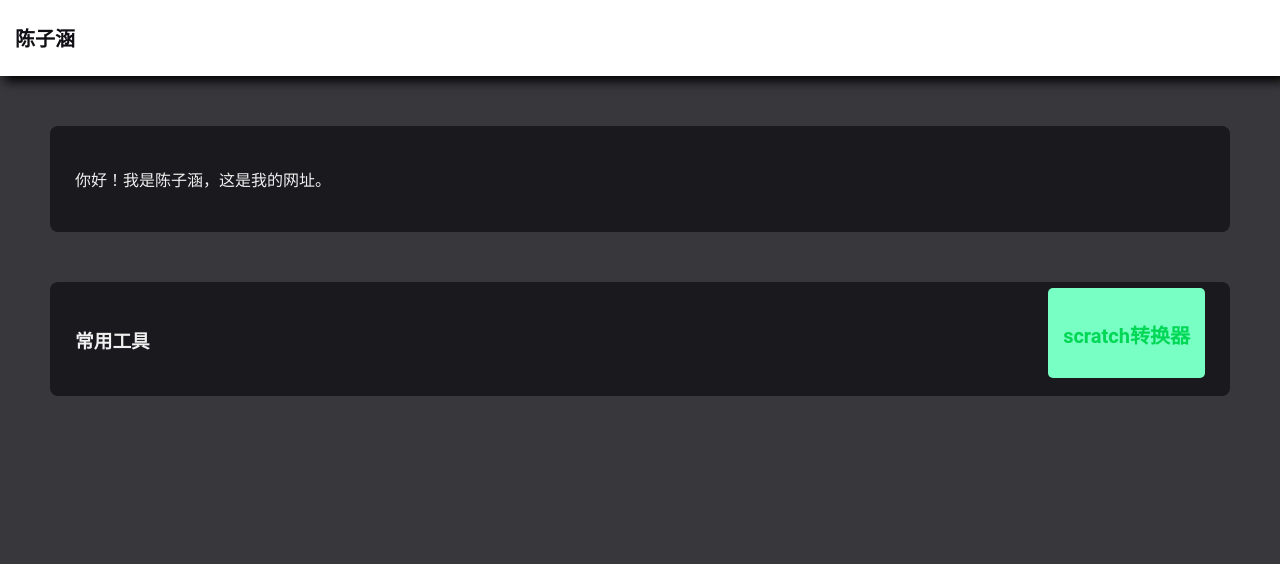
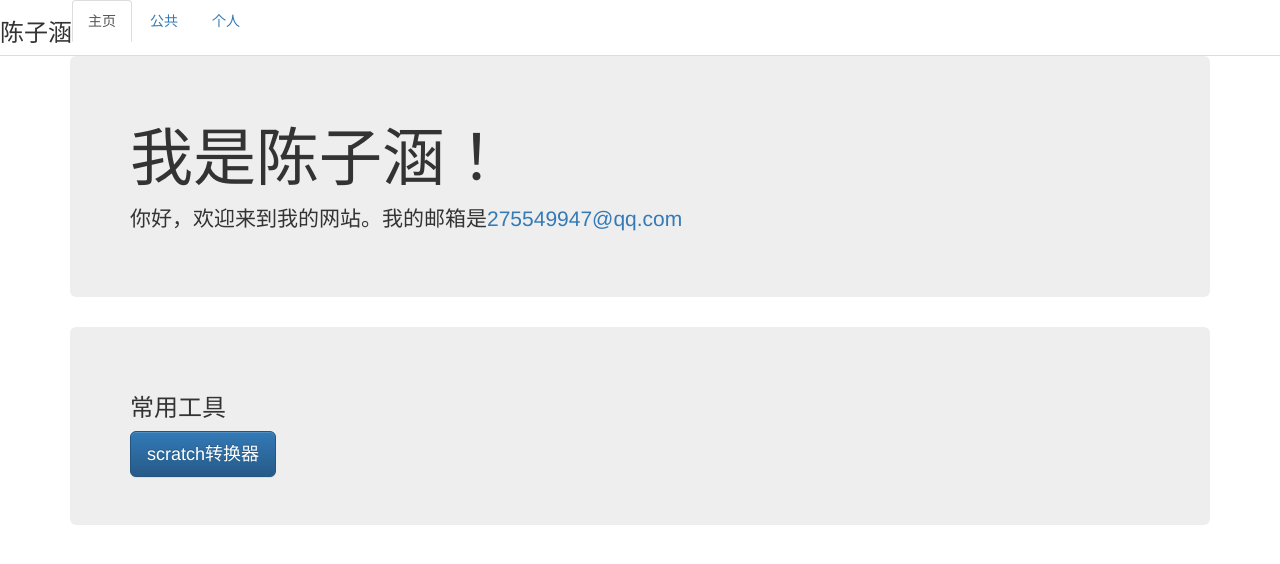
Before and after one commit to chenzihan-suzhou/chenzihan-suzhou.github.io, a plain HTML site: page home.html in a window 1280 px wide. Drawn offline with nearby package versions, Linux system fonts and the light colour scheme.

Commit message:
Add files via upload

```diff
--- a/home.html
+++ b/home.html
@@ -1,21 +1,48 @@
 <!DOCTYPE html>
 <html>
 <head>
-<link href="a1.css" rel="stylesheet" type="text/css" />
-<link href="a2.css" rel="stylesheet" type="text/css" />
-<meta charset="utf-8">
+<script src="https://cdn.staticfile.org/jquery/2.0.0/jquery.min.js"></script>
+    <meta charset="utf-8">
+    <meta http-equiv="X-UA-Compatible" content="IE=edge">
+    <meta name="viewport" content="width=device-width, initial-scale=1">
+    <meta name="description" content="">
+    <meta name="author" content="">
+    <link rel="icon" href="../../favicon.ico">
+    <title>Theme Template for Bootstrap</title>
+    <link href="https://cdn.bootcss.com/bootstrap/3.3.7/css/bootstrap.min.css" rel="stylesheet">
+    <link href="../../dist/css/bootstrap-theme.min.css" rel="stylesheet">
+    <link href="../../assets/css/ie10-viewport-bug-workaround.css" rel="stylesheet">
+    <link href="theme.css" rel="stylesheet">
+    <script src="../../assets/js/ie-emulation-modes-warning.js"></script>
 <title>陈子涵</title>
 </head>
-<body>
-<div class="header">
-<h1>陈子涵</h1>
+<body><ul class="nav nav-tabs" role="tablist">
+		<li><h3>陈子涵</h3></li>
+        <li role="presentation" class="active" id="zhuye"><a href="#">主页</a></li>
+        <li role="presentation" id="gonggong"><a href="#">公共</a></li>
+        <li role="presentation" id="gereng"><a href="#">个人</a></li>
+      </ul>
+<div class="container theme-showcase" role="main">
+<div class="mainarea">
 </div>
+<div class="jumbotron">
+        <h1>我是陈子涵！</h1>
+        <p>你好，欢迎来到我的网站。我的邮箱是<a href='mailto:275549947@qq.com'>275549947@qq.com</a></p>
+      </div>
 <div class="mainarea">
-<p>你好！我是陈子涵，这是我的网址。</p>
+<div class="jumbotron">
+<h3>常用工具</h3>
+<button type="button" class="btn btn-lg btn-primary"<a href='https://chenzihan-suzhou.github.io/scratch.html'>scratch转换器</a></button>
 </div>
-<div class="mainarea">
-<h3>常用工具</h3>
-<button class="htmlify" id="other-htmlify-btn"><a href='https://chenzihan-suzhou.github.io/scratch.html'><h2>scratch转换器</h2></a></button>
 </div>
+</div>
+<script>
+$(document).ready(function(){
+  $("li").click(function(){
+     $("#gonggong").attr("class","active");
+	 alert($("gereng").attr("class"));
+  });
+});
+</script>
 </body>
 </html>
```
